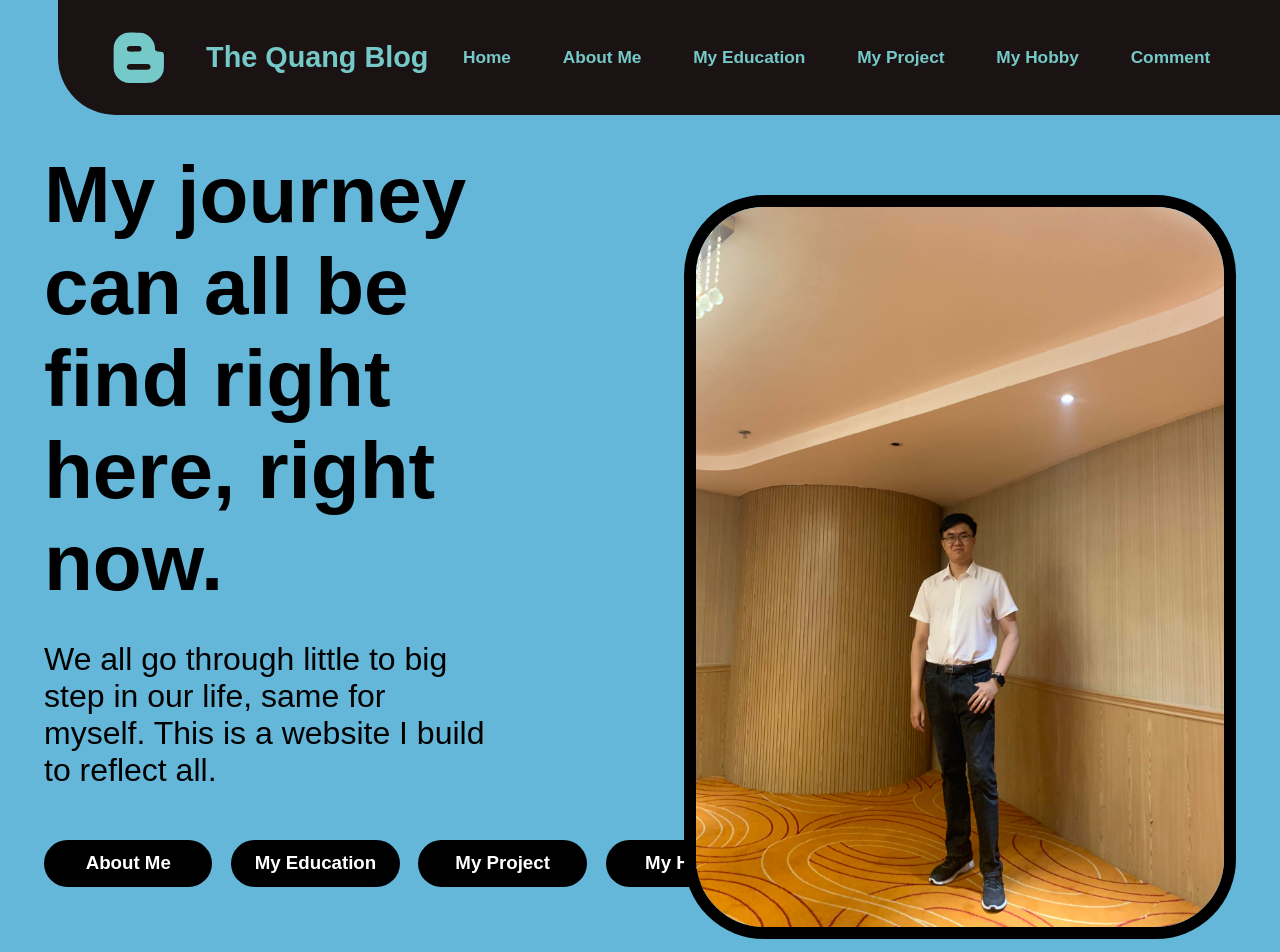
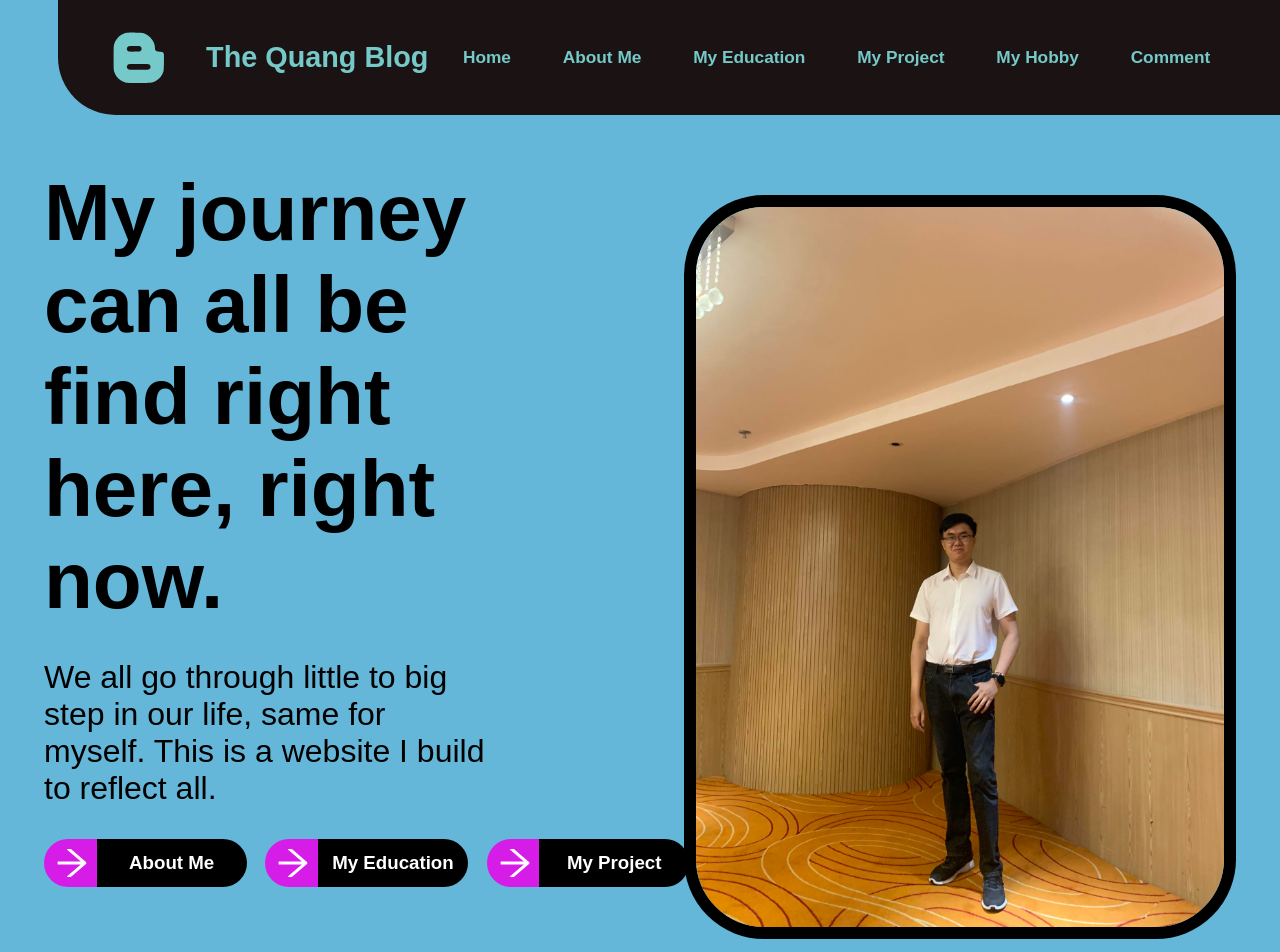
Before and after one commit to TheCodister/PersonalCV, a React (Create React App) app: page / in a window 1280 px wide. Shown: the top 952 px of the page. Built offline with nearby package versions, Linux system fonts and the light colour scheme; the HTML template or start-up script is replaced by a standard one.

Commit message:
button fix and style

```diff
--- a/src/Components/Home/Home.css
+++ b/src/Components/Home/Home.css
@@ -20,31 +20,48 @@
 }
 .home-introduction a{
     text-decoration: none;
+    display: flex;
+    align-items: center;
+    height: 3em;
 }
 .home-introduction-button{
     display: flex;
-    flex-direction: row;
+    height:3em;
 }
 .home-introduction h3{
     display: flex;
     justify-content: center;
     align-items: center;
-    flex-direction: row;
-    width: 9em;
-    height: 2.5em;
+    width: 8em;
+    height: 100%;
     background-color: black;
     font-weight: bold;
-    border-radius: 2em;
+    border-radius: 0em 2em 2em 0em;
     margin-right: 1em;
     color: white;
-}
-.home-introduction h3:hover{
-    transform: scaleY(1.2);
-    transition: 150ms;
+    overflow: auto;
 }
 .home-introduction p{
     width: 70%;
     font-size: 2em;
+}
+.home-introduction-button-content{
+    display: flex;
+    align-items: center;
+    justify-content: left;
+}
+.home-introduction h3:hover{
+    background-color: rgb(214, 29, 231);
+    transition: 250ms;
+}
+.home-introduction-button-icon{
+    color: white;
+    background-color: rgb(214, 29, 231);
+    border-radius: 2em 0em 0em 2em;
+    width: 2.5em;
+    height: 100%;
+    padding-left: 0.5em;
+    padding-right: 0.3em;
 }
 .home-introduction-pic{
     height: 45em;
--- a/src/Components/Home/index.js
+++ b/src/Components/Home/index.js
@@ -1,5 +1,6 @@
 import { useState, useEffect } from "react";
 import BlogList from "./Bloglist";
+import {AiOutlineArrowRight} from 'react-icons/ai'
 import "./Home.css"
 import { Link } from "react-router-dom";
 const Home =() => {
@@ -13,6 +14,12 @@ const Home =() => {
         const newBlogs = blogs.filter((blog) => blog.id !== id);
         setBlogs(newBlogs);
     }
+    const button = [
+        {label: 'About Me', address:'./MyInformation'},
+        {label: 'My Education', address:'./MyEducation'},
+        {label: 'My Project', address:'./MyProject'},
+        {label: 'My Hobby', address:'./MyHobby'},
+    ]
     return(
         <div className="home">
             <div className="home-introduction">
@@ -20,10 +27,14 @@ const Home =() => {
                     <h2>My journey can all be find right here, right now.</h2>
                     <p>We all go through little to big step in our life, same for myself. This is a website I build to reflect all.</p>
                     <div className="home-introduction-button">
-                        <Link to='./MyInformation'><h3>About Me</h3></Link>
-                        <Link to='./MyEducation'><h3>My Education</h3></Link>
-                        <Link to='./MyProject'><h3>My Project</h3></Link>
-                        <Link to='./MyHobby'><h3>My Hobby</h3></Link>
+                        {button.map((button) => (
+                        <div className="home-introduction-button-content">
+                            <Link to={button.address}>
+                                <AiOutlineArrowRight className="home-introduction-button-icon"/>
+                                <h3>{button.label}</h3>
+                            </Link>
+                        </div>
+                        ))}
                     </div>
                 </div>
             <img className="home-introduction-pic" alt="profile" src="/Image/ProfilePic.jpeg"></img>
--- a/src/Components/NavBar/index.jsx
+++ b/src/Components/NavBar/index.jsx
@@ -1,6 +1,7 @@
 import './NavBar.css';
 import { useState } from 'react';
 import { FaBloggerB } from 'react-icons/fa';
+import {AiOutlineArrowRight} from 'react-icons/ai'
 import { Link } from 'react-router-dom';
 const NavBar = () => {
     let [user, setUser] = useState(0);
```
